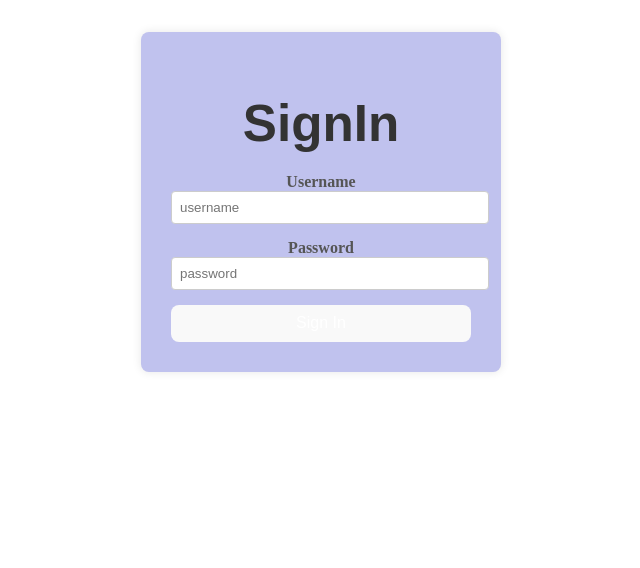
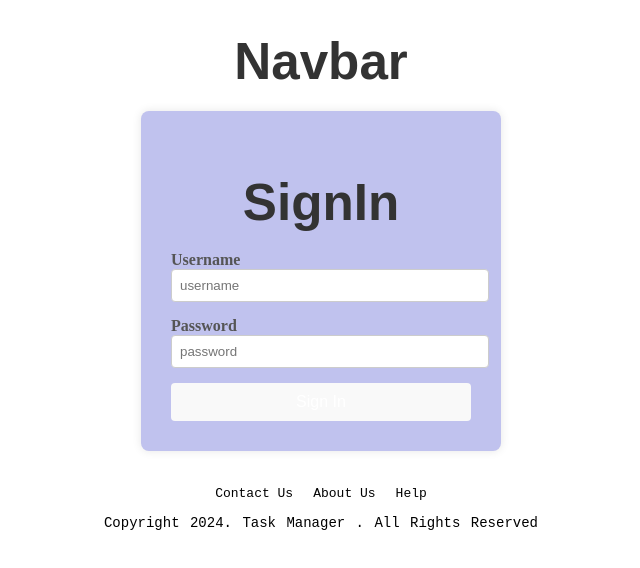
Before and after one commit to AliHussain-arch/TASK-MANAGER, a React (Vite) app in the folder FRONTEND/: page / in a window 1280 px wide. Shown: the top 568 px of the page, without its empty margins (319-959 px from the left). Built offline with nearby package versions, Linux system fonts and the light colour scheme; no server answers.

Commit message:
pre pull

```diff
--- a/FRONTEND/src/App.css
+++ b/FRONTEND/src/App.css
@@ -1,9 +1,9 @@
-#root {
+/* #root {
   max-width: 1280px;
   margin: 0 auto;
   padding: 2rem;
   text-align: center;
-}
+} */
 
 .logo {
   height: 6em;
--- a/FRONTEND/src/App.jsx
+++ b/FRONTEND/src/App.jsx
@@ -77,6 +77,7 @@ function App() {
 
   return (
     <>
+    <Navbar/>
       {!user ? (
         <SignIn signIn={authService.signin} getUser={authService.getUser} setUser={setUser} />
       ) : (
@@ -86,7 +87,10 @@ function App() {
           <ProjectForm createProject={projectService.createProject} updateProject={projectService.updateProject} userId={user.id} />
           <ProjectList listProjects={projectService.listProjects} userId={user.id} />
         </>
-      )}</>
+      )}
+
+      <Footer/>
+      </>
   );
 }
 
--- a/FRONTEND/src/index.css
+++ b/FRONTEND/src/index.css
@@ -12,10 +12,15 @@ a:hover {
 body {
   margin: 0;
   /* display: flex; */
-  place-items: center;
+  /* place-items: center;
   min-width: 320px;
-  min-height: 100vh;
+  min-height: 100vh; */
+  margin: 0;
+  padding: 0;
+  width: 100%;
+  height: 100vh;
 }
+
 
 h1 {
   font-size: 3.2em;
@@ -23,7 +28,7 @@ h1 {
   font-family:Arial, Helvetica, sans-serif;
 }
 
-button {
+/* button {
   border-radius: 8px;
   border: 1px ;
   padding: 0.6em 1.2em;
@@ -31,10 +36,8 @@ button {
   font-weight: 500;
   cursor: pointer;
   transition: border-color 0.25s;
-}
-button:hover {
-  border-color: #646cff;
-}
+} */
+
 
 button:focus,
 button:focus-visible {
```
